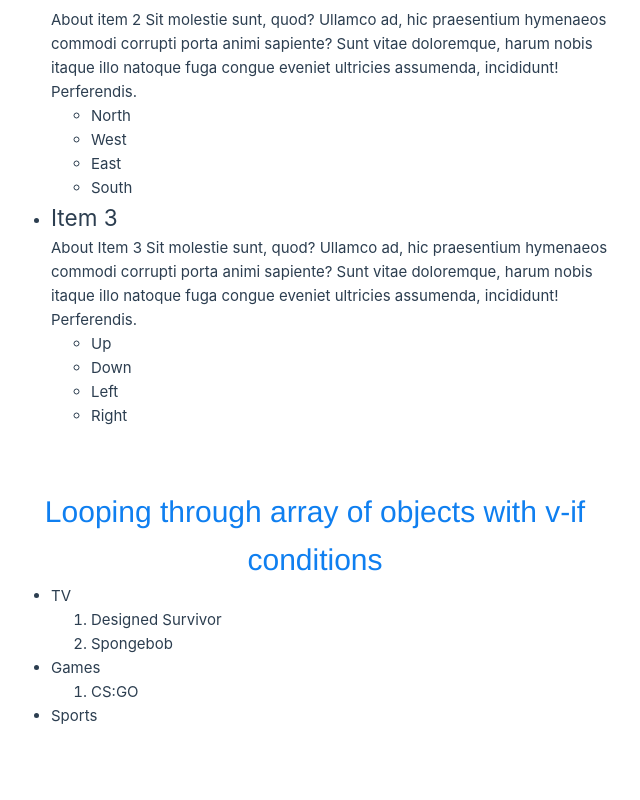
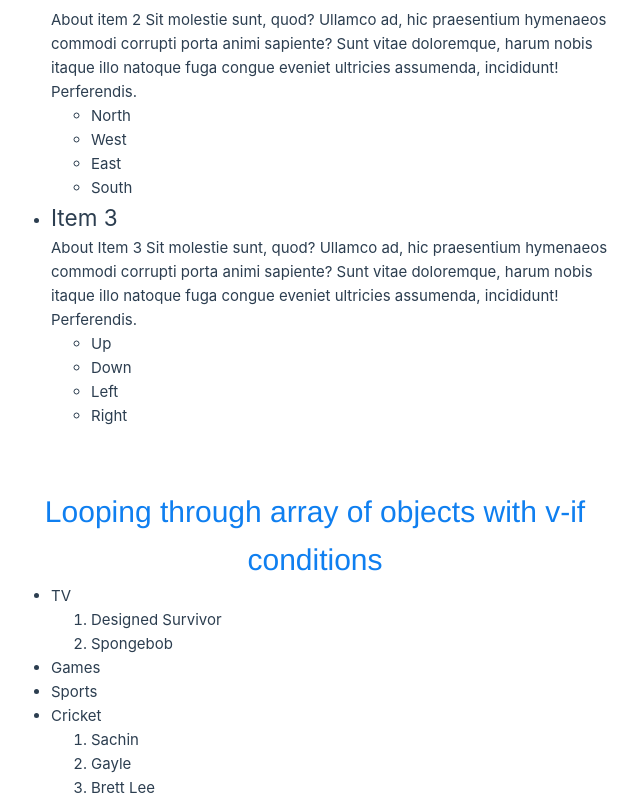
Before and after one commit to ProgrammerSohan/Vue-Js3_Frontend-Dev, a Vue app in the folder s1_ch1/first_app/: page / in a window 1280 px wide. Shown: the part 1382-2182 px from the top of the page, without its empty margins (629-1269 px from the left). Before the commit the page ends 2110 px from the top, so only its background shows below. Built offline with nearby package versions, Linux system fonts and the light colour scheme.

Commit message:
1.19_basic directives_looping through array of objects with v-if conditions_p3

```diff
--- a/s1_ch1/first_app/src/components/Exercise1-06.vue
+++ b/s1_ch1/first_app/src/components/Exercise1-06.vue
@@ -4,7 +4,7 @@
         <ul>
             <li v-for="(item, n) in interests" :key="n">
                 {{item.title}}
-                <ol>
+                <ol v-if="item.favorites.length>1">
                     <li v-for="(fav, m) in item.favorites" :key="m">
                         {{ fav}}
                     </li>
@@ -27,6 +27,10 @@
         title: "Sports",
         favorites: [],
     },
+    {
+        title: "Cricket",
+        favorites:["Sachin","Gayle","Brett Lee"]
+    }
 
  ];
 
```
